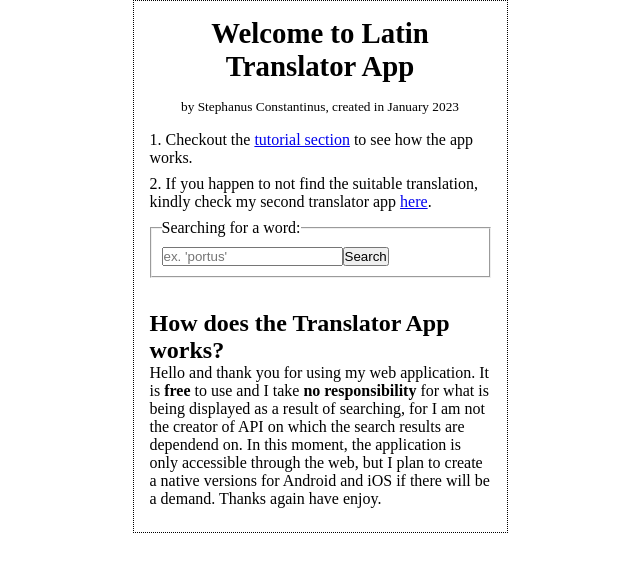
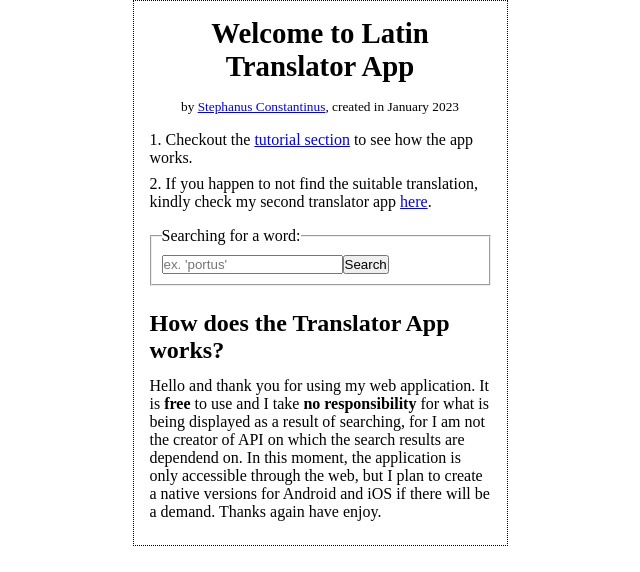
Before and after one commit to stevop/latin-translator-app, a React (Create React App) app: page / in a window 1280 px wide. Shown: the top 572 px of the page, without its empty margins (320-960 px from the left). Built offline with nearby package versions, Linux system fonts and the light colour scheme.

Commit message:
added some styling and link to my portfolio website

```diff
--- a/src/App.js
+++ b/src/App.js
@@ -6,7 +6,16 @@ const App = () => {
 	return (
 		<div className="App">
 			<h1>Welcome to Latin Translator App</h1>
-			<small>by Stephanus Constantinus, created in January 2023</small>
+			<small>
+				by{" "}
+				<a
+					target="_blank"
+					rel="noreferer"
+					href="https://stefanp.netlify.app/">
+					Stephanus Constantinus
+				</a>
+				, created in January 2023
+			</small>
 			<p>
 				1. Checkout the <a href="#tutorial">tutorial section</a> to see how the
 				app works.
--- a/src/components/Form.css
+++ b/src/components/Form.css
@@ -2,12 +2,13 @@
 	box-sizing: border-box;
 }
 .Form form {
-	margin-bottom: 2rem;
+	margin: 1rem 0 1.5rem;
 	max-width: 375px;
 }
 .Form table {
 	border: 1px solid black;
-	margin-bottom: 10px;
+	margin-bottom: 1rem;
+	max-width: 375px;
 }
 .Form fieldset {
 	padding: 0.625rem;
--- a/src/components/Form.js
+++ b/src/components/Form.js
@@ -17,7 +17,6 @@ const Form = () => {
 			);
 			const data = await response.json();
 			setWord(data);
-			// console.log(data);
 		};
 		// Calling a fetchData
 		fetchData();
--- a/src/components/Tutorial.css
+++ b/src/components/Tutorial.css
@@ -2,3 +2,6 @@
 	margin-top: 1rem;
 	max-width: 375px;
 }
+.Tutorial h2 {
+	margin: 0 0 0.8rem;
+}
```
